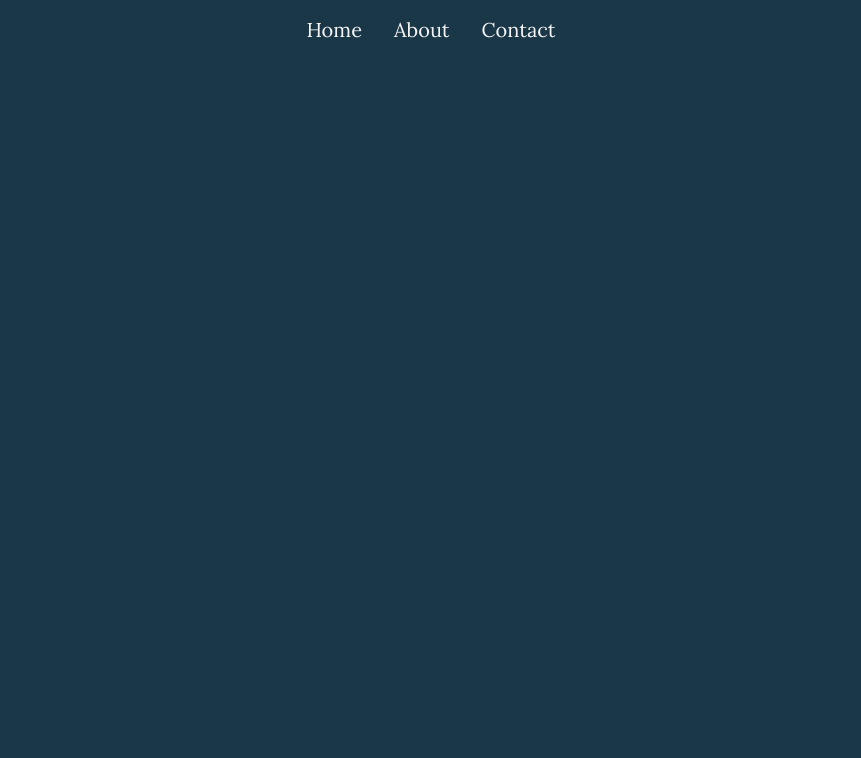
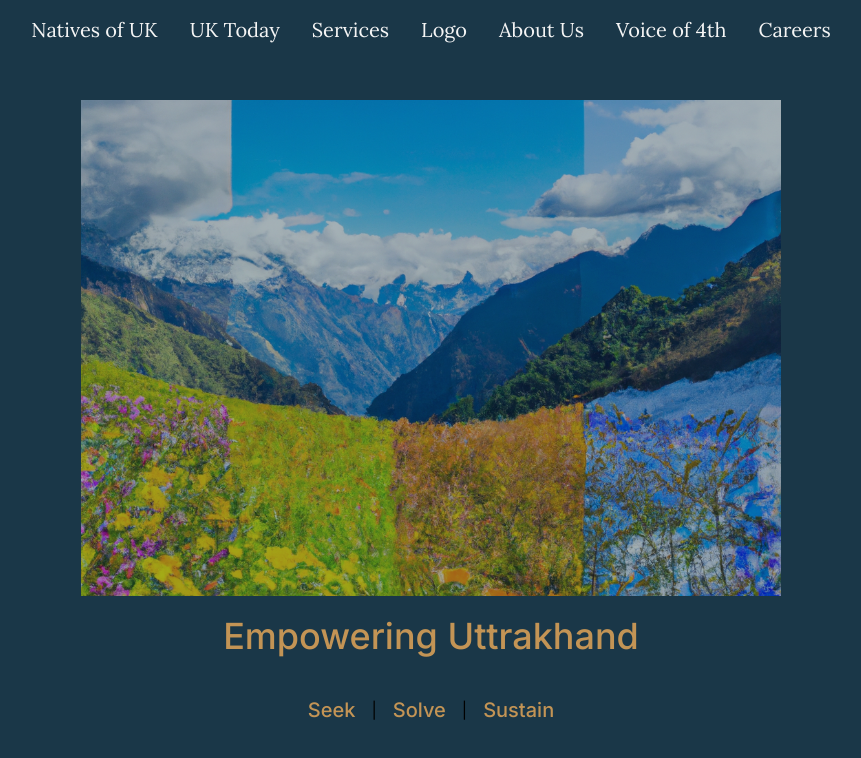
Before and after one commit to shvam0000/The-Fourth-Pillar, a Next.js app: page / in a window 1280 px wide. Shown: the top 758 px of the page, without its empty margins (209-1070 px from the left). Built offline with nearby package versions, Linux system fonts and the light colour scheme.

Commit message:
🚧 landing page

```diff
--- /dev/null
+++ b/components/shared/home/hero.tsx
@@ -0,0 +1,31 @@
+import React from 'react';
+import Banner from '@/utils/images/banner.png';
+import Image from 'next/image';
+
+export const Hero = () => {
+  return (
+    <div>
+      <figure className="flex justify-center items-center pb-5 pt-10">
+        <Image
+          height={500}
+          width={700}
+          src={Banner}
+          alt="banner"
+          className="bg-blend-darken"
+        />
+      </figure>
+      <h1 className="flex justify-center items-center text-4xl text-tfp-gold-100 font-medium">
+        Empowering Uttrakhand
+      </h1>
+      <div className="flex justify-center items-center py-10">
+        <h2 className="text-xl font-medium text-tfp-gold-100 mx-4">Seek</h2>
+        <h2>|</h2>
+        <h2 className="text-xl font-medium text-tfp-gold-100 mx-4">Solve</h2>
+        <h2>|</h2>
+        <h2 className="text-xl font-medium text-tfp-gold-100 mx-4">Sustain</h2>
+      </div>
+    </div>
+  );
+};
+
+export default Hero;
--- /dev/null
+++ b/components/shared/home/index.ts
@@ -0,0 +1 @@
+export { default as HomePage } from './hero';
--- a/components/shared/index.ts
+++ /dev/null
@@ -1 +0,0 @@
-export { default as Navbar } from "./navbar";
--- /dev/null
+++ b/components/shared/shared/index.ts
@@ -0,0 +1 @@
+export { default as Navbar } from './navbar';
--- a/components/shared/navbar.tsx
+++ b/components/shared/shared/navbar.tsx
@@ -25,9 +25,9 @@ const Navbar = () => {
           <a
             href="/"
             className="mx-4 text-xl text-tfp-white-100 transition-colors duration-300 ease-in-out hover:text-tfp-gold-100">
-            Home
+            Natives of UK
           </a>
-          {/* About Dropdown */}
+          {/* About */}
           <div
             className="relative"
             onMouseEnter={handleMouseEnter}
@@ -35,10 +35,10 @@ const Navbar = () => {
             <a
               href="#"
               className="mx-4 text-xl text-tfp-white-100 transition-colors duration-300 ease-in-out hover:text-tfp-gold-100 rounded-lg">
-              About
+              UK Today
             </a>
             {isOpen && (
-              <div className="absolute bg-transparent backdrop-blur-lg p-2 shadow-md rounded-md w-full mx-auto right-0 left-0 top-full">
+              <div className="absolute bg-tfp-blue-200 backdrop-blur-lg p-2 pl-4 px-5 rounded-md w-full mx-auto right-0 left-0 top-full">
                 <a
                   href="/about"
                   className="block mb-2 text-md text-tfp-black-100 transition-colors duration-300 ease-in-out text-tfp-white-100 hover:text-tfp-gold-100">
@@ -61,7 +61,27 @@ const Navbar = () => {
           <a
             className="text-tfp-white-100 text-xl mx-4 transition-colors duration-300 ease-in-out hover:text-tfp-gold-100"
             href="/contact">
-            Contact
+            Services
+          </a>
+          <a
+            className="text-tfp-white-100 text-xl mx-4 transition-colors duration-300 ease-in-out hover:text-tfp-gold-100"
+            href="/contact">
+            Logo
+          </a>
+          <a
+            className="text-tfp-white-100 text-xl mx-4 transition-colors duration-300 ease-in-out hover:text-tfp-gold-100"
+            href="/contact">
+            About Us
+          </a>
+          <a
+            className="text-tfp-white-100 text-xl mx-4 transition-colors duration-300 ease-in-out hover:text-tfp-gold-100"
+            href="/contact">
+            Voice of 4th
+          </a>
+          <a
+            className="text-tfp-white-100 text-xl mx-4 transition-colors duration-300 ease-in-out hover:text-tfp-gold-100"
+            href="/contact">
+            Careers
           </a>
         </div>
         <div>
--- a/pages/index.tsx
+++ b/pages/index.tsx
@@ -1,12 +1,15 @@
-import { Navbar } from "@/components/shared";
-import { Inter } from "next/font/google";
+import Hero from '@/components/shared/home/hero';
+import { Navbar } from '@/components/shared/shared';
 
-const inter = Inter({ subsets: ["latin"] });
+import { Inter } from 'next/font/google';
+
+const inter = Inter({ subsets: ['latin'] });
 
 export default function Home() {
   return (
     <main className={`${inter.className} bg-tfp-blue-100 min-h-screen`}>
       <Navbar />
+      <Hero />
     </main>
   );
 }
--- a/tailwind.config.ts
+++ b/tailwind.config.ts
@@ -15,6 +15,7 @@ const config: Config = {
       },
       colors: {
         'tfp-blue-100': '#1A3748',
+        'tfp-blue-200': '#22303C',
         'tfp-gold-100': '#C39455',
         'tfp-white-100': '#F5F5F5',
       },
```
Also changed, not shown: package.json (+5 -5 lines), utils/images/banner.png (added), 1 other file (tests, documents, lock files or other folders).
